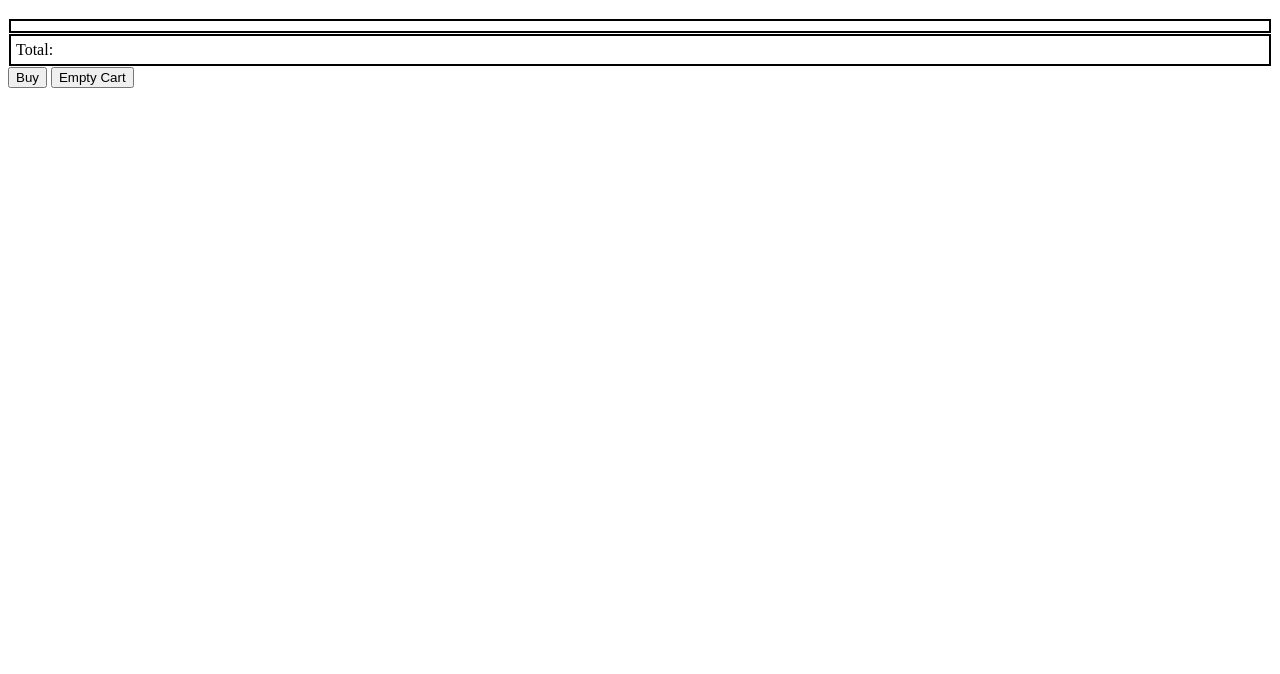
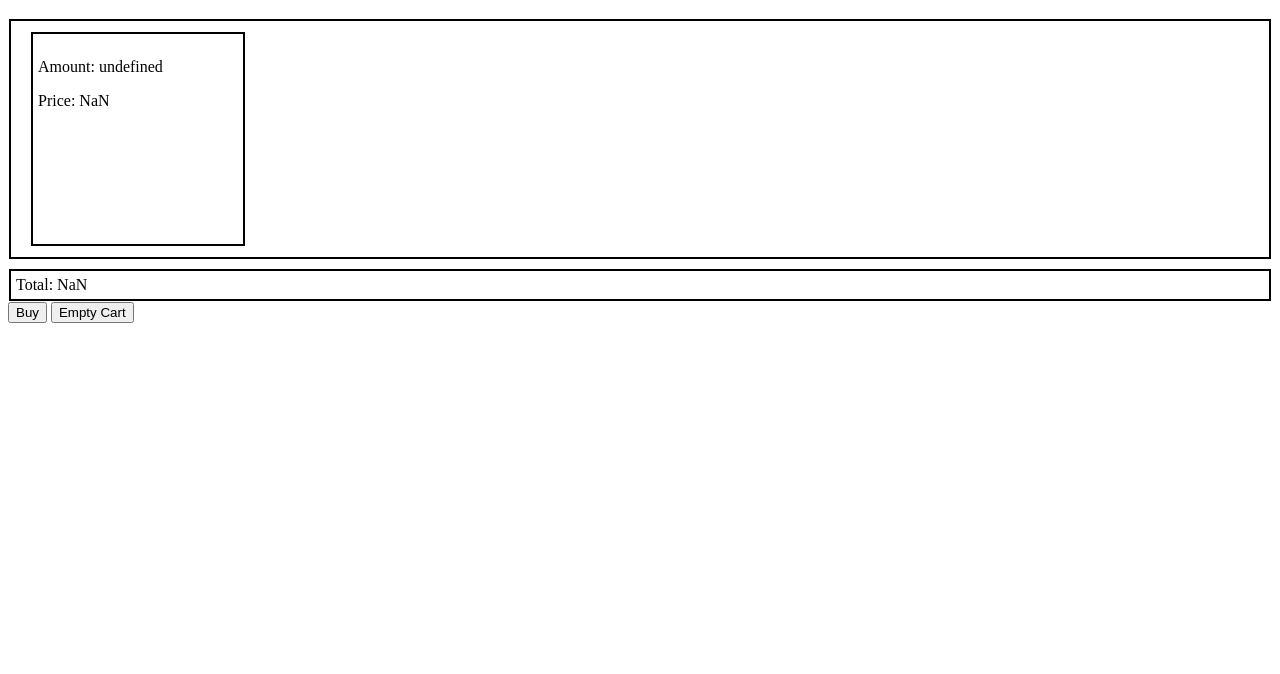
Before and after one commit to LeonTillberg/FE22-js2-mp3--Leon-Felix, a website: page kundvagn.html in a window 1280 px wide. Shown: the part 126-800 px from the top of the page. Drawn offline with nearby package versions, Linux system fonts and the light colour scheme.

Commit message:
LAgt grunderna för cart-sidan där det skapas totala priset av allt man valt och visar allt man valt, men endast genom cookies:en. ingen firebase alls hittills

```diff
--- a/kundvagn.js
+++ b/kundvagn.js
@@ -1,4 +1,42 @@
 import { Cart } from './modules/Cart.js';
-import { getCookie, setCookie } from './modules/cookie.js';
+// import { getCookie, setCookie } from './modules/cookie.js';
 
-const cart = new Cart(productList);
+let cookies = document.cookie;
+let cookieArray = cookies.split(';');
+const cartContainer = document.querySelector('.cart-items-container');
+
+let fullPrice = 0;
+
+for (var i = 0; i < cookieArray.length; i++) {
+    var cookie = cookieArray[i].trim();
+    var cookieName = cookie.split('=')[0];
+    var cookieValue = cookie.split('=')[1];
+
+    console.log(cookieName + ': ' + cookieValue);
+
+    const divs = document.createElement('div');
+    cartContainer.append(divs);
+    divs.classList.add('divs');
+
+    // const img = document.createElement('img');
+    // // img.src = ;                               //Importa bilder från fireBase.
+    // img.classList.add(cartImg)
+
+    const name = document.createElement('h3');
+    name.innerText = cookieName;
+    divs.append(name);
+
+    const amount = document.createElement('p');
+    amount.innerText = 'Amount: ' + cookieValue;
+    divs.append(amount);
+
+    const price = document.createElement('p');
+    const itemPrice = cookieValue*30;
+    price.innerText = 'Price: ' + itemPrice;        // Måste importa priset från firebase.
+    divs.append(price);
+
+    fullPrice += itemPrice;
+}
+
+const totalPrice = document.querySelector('.cart-total');
+totalPrice.innerText = 'Total: ' + fullPrice;
--- a/modules/cookie.js
+++ b/modules/cookie.js
@@ -21,12 +21,12 @@ export function getTotalQuantityFromCookie() {
     return totalQuantity;
 }
 
-// export function handleSubmit(event){
-//     cookieValue = Cookies.get(name)
-//     if(cookieValue){
+export function handleSubmit(event){
+    cookieValue = Cookies.get(name)
+    if(cookieValue){
 
-//     }
-// }
+    }
+}
 
 // När man trycker tas man till kundvagn:
 const doneShoppingBtn = document.querySelector('.done-shopping-button');
--- a/style.css
+++ b/style.css
@@ -43,14 +43,20 @@ input[type="number"] {
     padding: 100px;
 }
 
-.chosen-produkts{
+.cart-items-container{
     display: flex;
     flex-wrap: wrap;
 
     border: #000000 solid 2px;
     margin-top: 10px;
     margin-bottom: 10px;
-    padding: 100px;
+    padding: 10px;
+}
+
+.divs{
+    margin-left: 10px;
+    min-height: 200px;
+    min-width: 200px;
 }
 
 .front{
```
